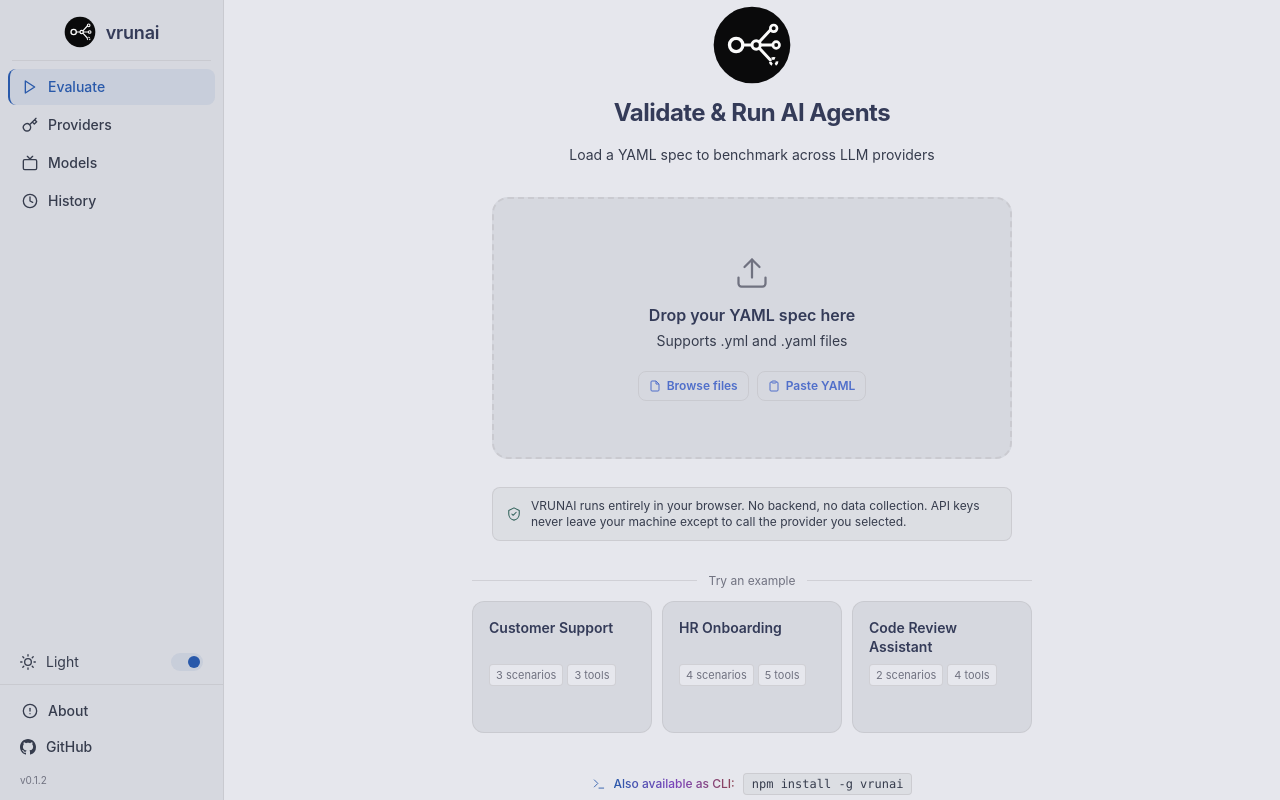
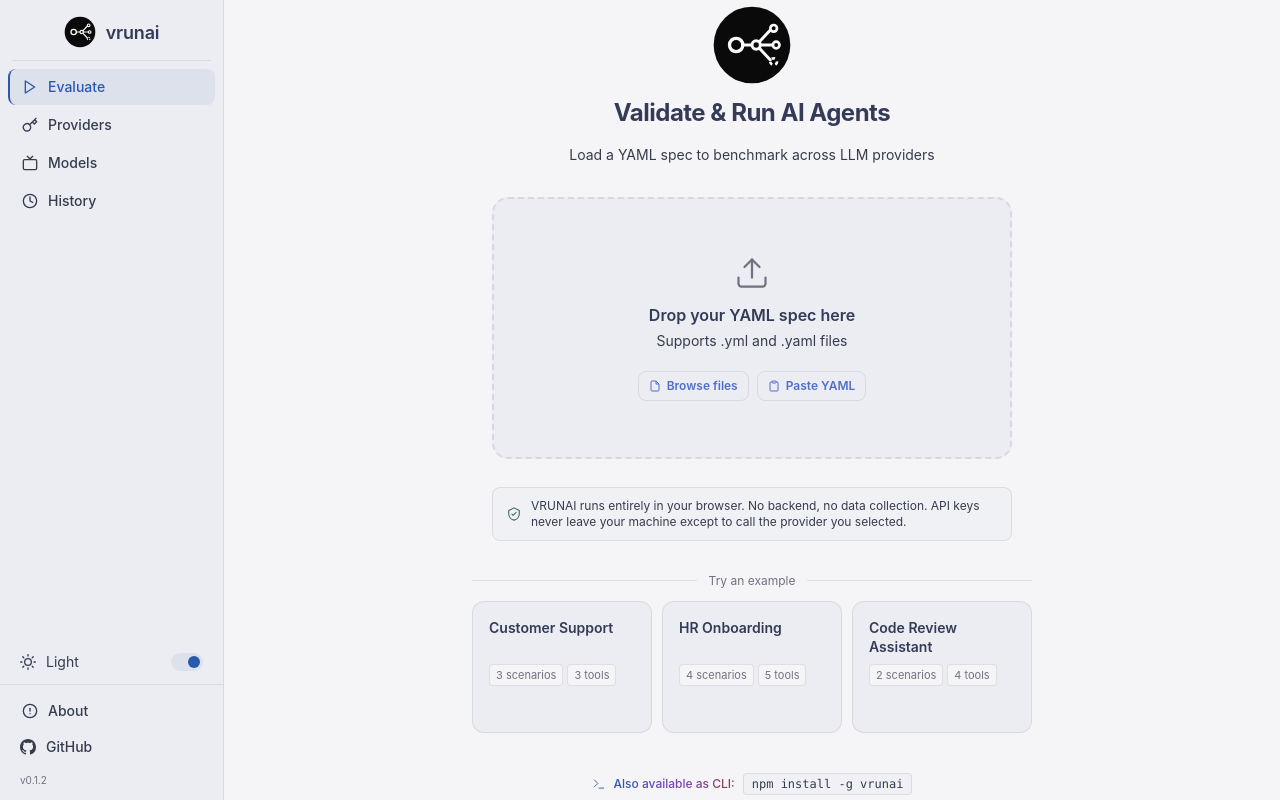
Before and after one commit to vrunai/vrunai, a React (Vite) app in the folder app/web/: page / in a window 1280 px wide. Built offline with nearby package versions, Linux system fonts and the light colour scheme.

Commit message:
Updated light theme

```diff
--- a/app/web/src/index.css
+++ b/app/web/src/index.css
@@ -95,16 +95,16 @@
   --brand-magenta: #7b43ba;
 
   /* Backgrounds */
-  --bg-base:      #e6e7ed;
-  --bg-surface:   #d6d8df;
-  --bg-elevated:  #dcdee3;
-  --bg-muted:     #dcdee3;
-  --bg-subtle:    #cdced1;
-  --bg-inset:     #e6e7ed;
+  --bg-base:      #f5f5f8;
+  --bg-surface:   #ecedf2;
+  --bg-elevated:  #f0f1f5;
+  --bg-muted:     #f0f1f5;
+  --bg-subtle:    #e2e3ea;
+  --bg-inset:     #f5f5f8;
 
   /* Borders */
-  --border:       rgba(193, 194, 199, 0.6);
-  --border-default: #c1c2c7;
+  --border:       rgba(193, 194, 199, 0.45);
+  --border-default: #d0d1d8;
   --border-focus: rgba(41, 89, 170, 0.45);
   --border-neutral: rgba(0, 0, 0, 0.06);
 
@@ -140,7 +140,7 @@
   --btn-secondary-border: #2959aa;
   --btn-secondary-text: #506fca;
   --btn-secondary-hover-bg: rgba(41, 89, 170, 0.06);
-  --input-border: #c1c2c7;
+  --input-border: #d0d1d8;
   --input-focus: #2959aa;
   --link-color: #2959aa;
   --link-hover: #0f4b6e;
@@ -151,7 +151,7 @@
   --overlay-hover:  rgba(41, 89, 170, 0.04);
 
   /* Syntax */
-  --code-bg:      #dcdee3;
+  --code-bg:      #ecedf2;
   --code-cyan:    #33635c;
   --code-purple:  #65359d;
   --code-keyword: #65359d;
```
